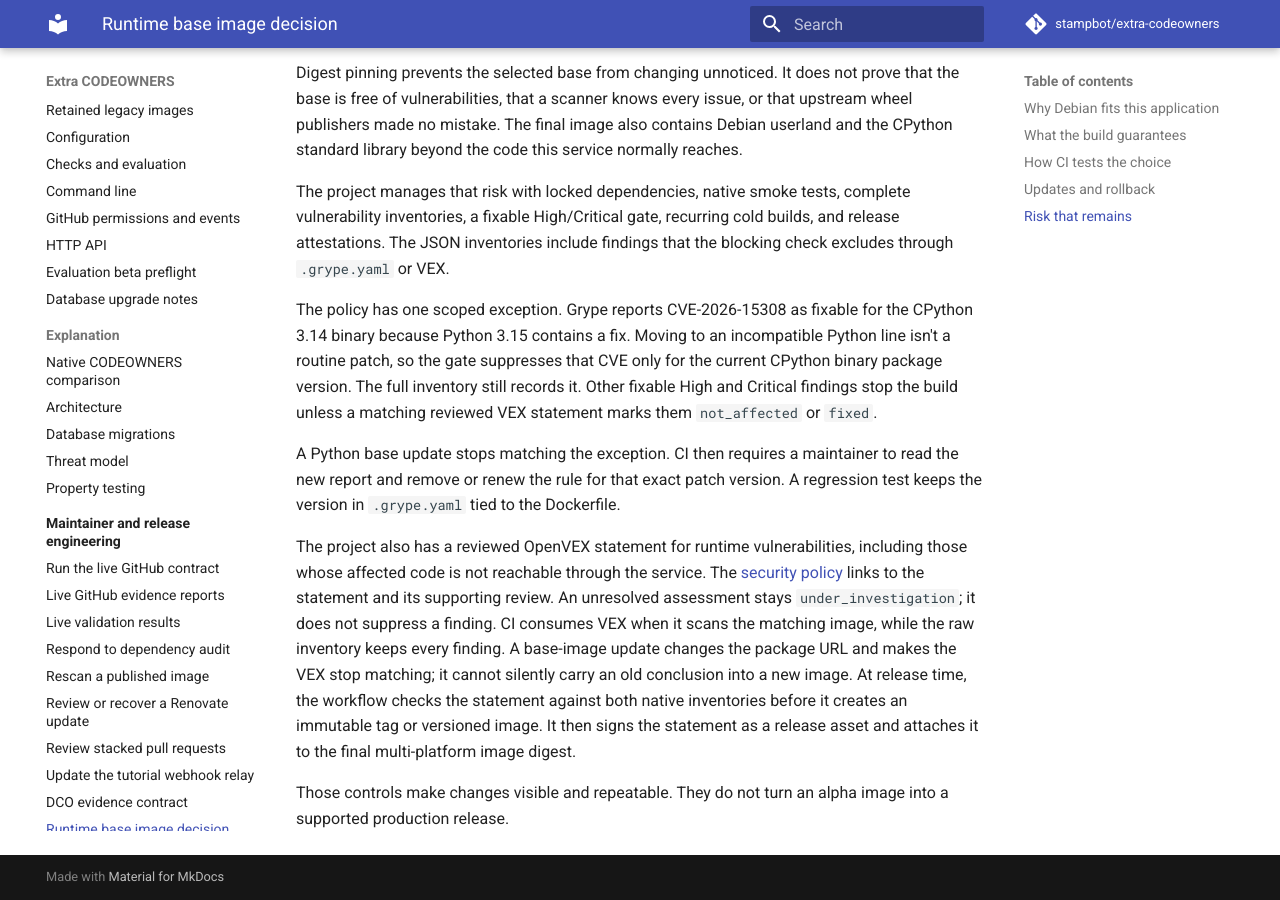
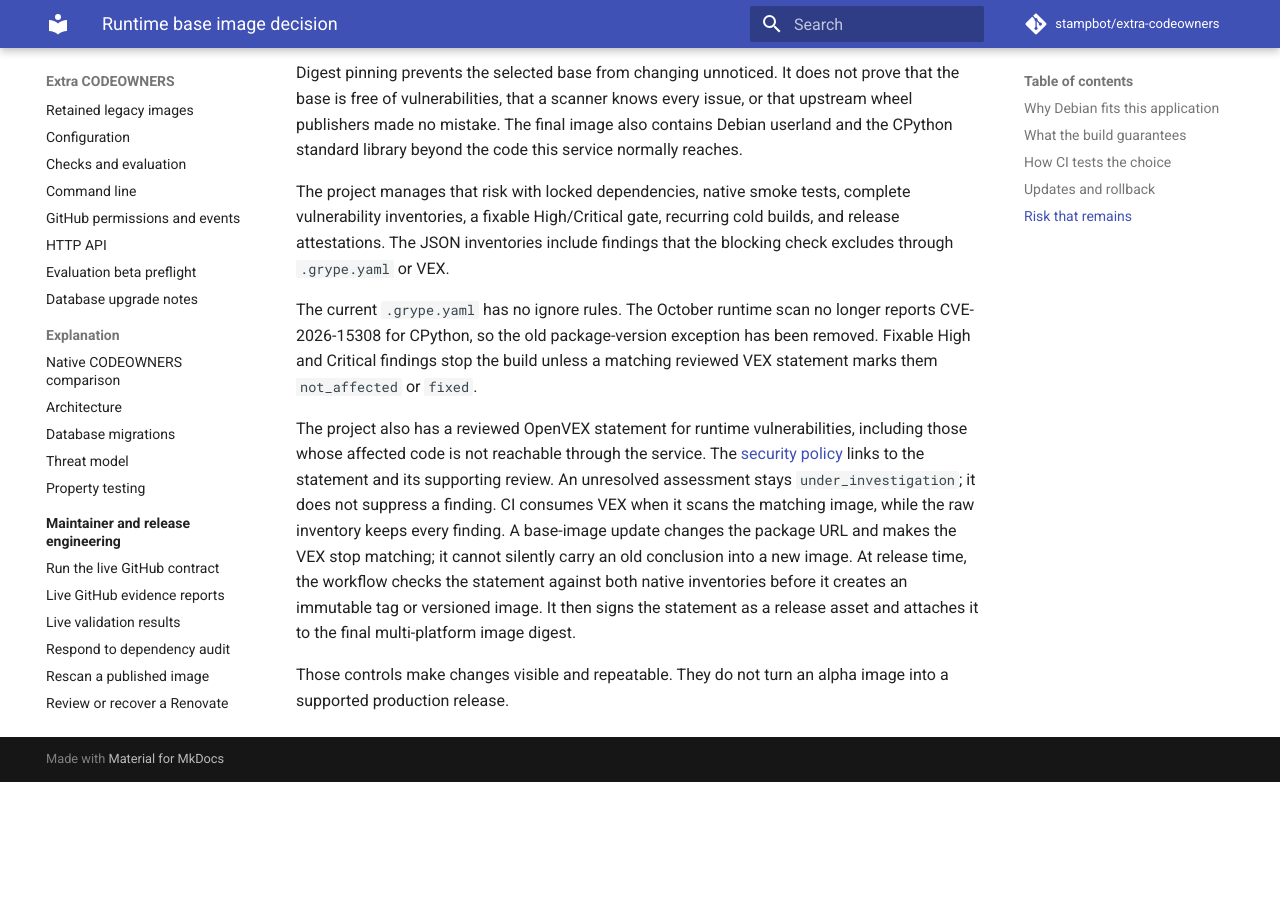
Before and after one commit to stampbot/extra-codeowners, an MkDocs documentation site: the page built from docs/explanation/runtime-base.md, in a window 1280 px wide and 900 px high, scrolled down 2193 px. Built offline with MkDocs 1.6.1 and Material for MkDocs 9.7.7, drawn with Linux system fonts in a browser that asks for light colours; comment, search, counter and statistics services are not loaded; after the commit the page ends 2975 px from its top, so only the background shows below that.

Commit message:
fix: refresh security policy and VEX revision metadata
Signed-off-by: Danny Sauer <github@dannysauer.com>

```diff
--- a/docs/explanation/runtime-base.md
+++ b/docs/explanation/runtime-base.md
@@ -105,17 +105,10 @@
 cold builds, and release attestations. The JSON inventories include findings
 that the blocking check excludes through `.grype.yaml` or VEX.
 
-The policy has one scoped exception. Grype reports CVE-2026-15308 as fixable
-for the CPython 3.14 binary because Python 3.15 contains a fix. Moving to an
-incompatible Python line isn't a routine patch, so the gate suppresses that
-CVE only for the current CPython binary package version. The full inventory
-still records it. Other fixable High and Critical findings stop the build unless
-a matching reviewed VEX statement marks them `not_affected` or `fixed`.
-
-A Python base update stops matching the exception. CI then requires a
-maintainer to read the new report and remove or renew the rule for that exact
-patch version. A regression test keeps the version in `.grype.yaml` tied to
-the Dockerfile.
+The current `.grype.yaml` has no ignore rules. The October runtime scan no
+longer reports CVE-2026-15308 for CPython, so the old package-version exception
+has been removed. Fixable High and Critical findings stop the build unless a
+matching reviewed VEX statement marks them `not_affected` or `fixed`.
 
 The project also has a reviewed OpenVEX statement for runtime vulnerabilities,
 including those whose affected code is not reachable through the service. The
```
Also changed, not shown: .grype.yaml (+2 -12 lines), SECURITY.md (+9 -8 lines), docs/maintainers/index.md (+2 -1 lines), 2 other files.
